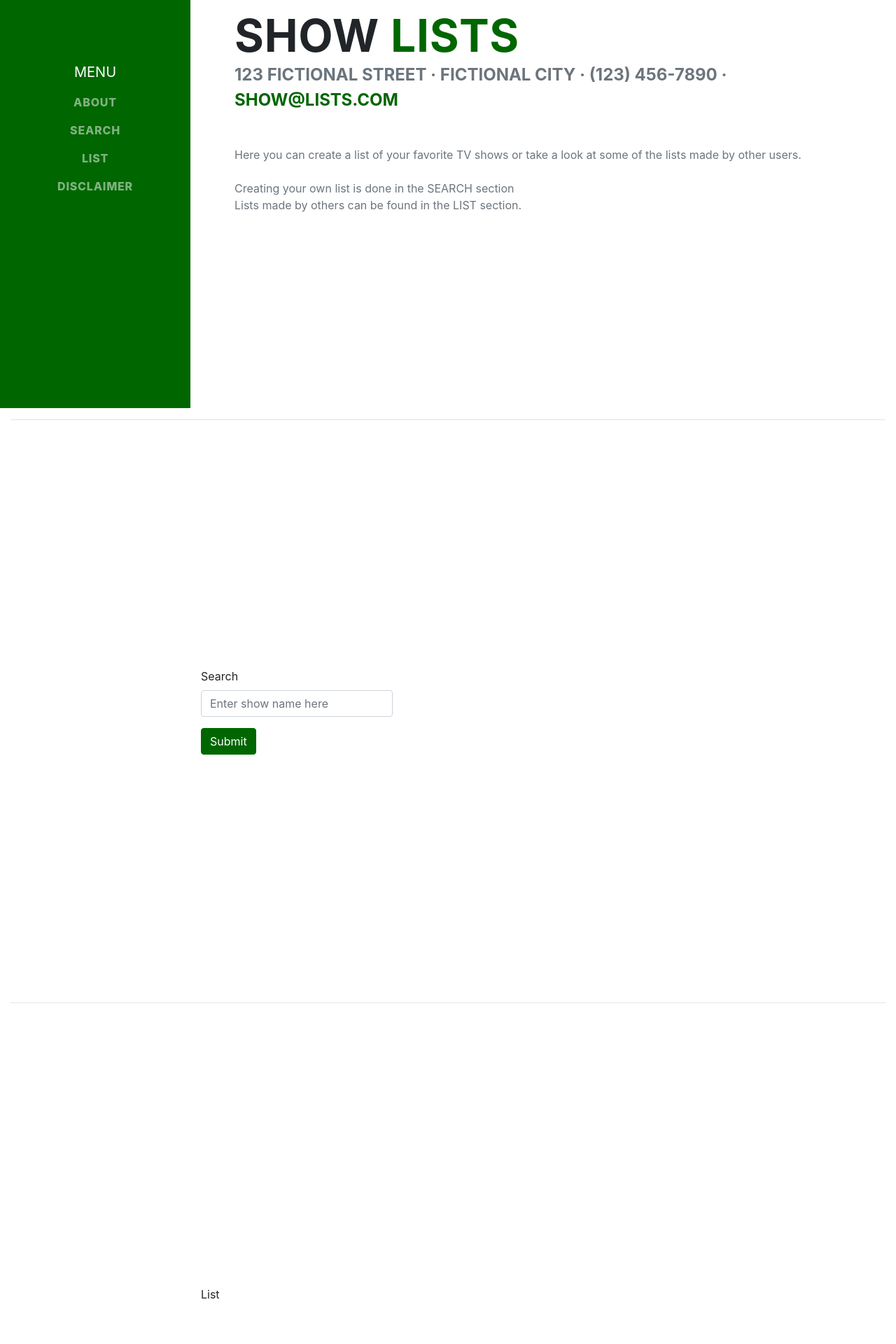
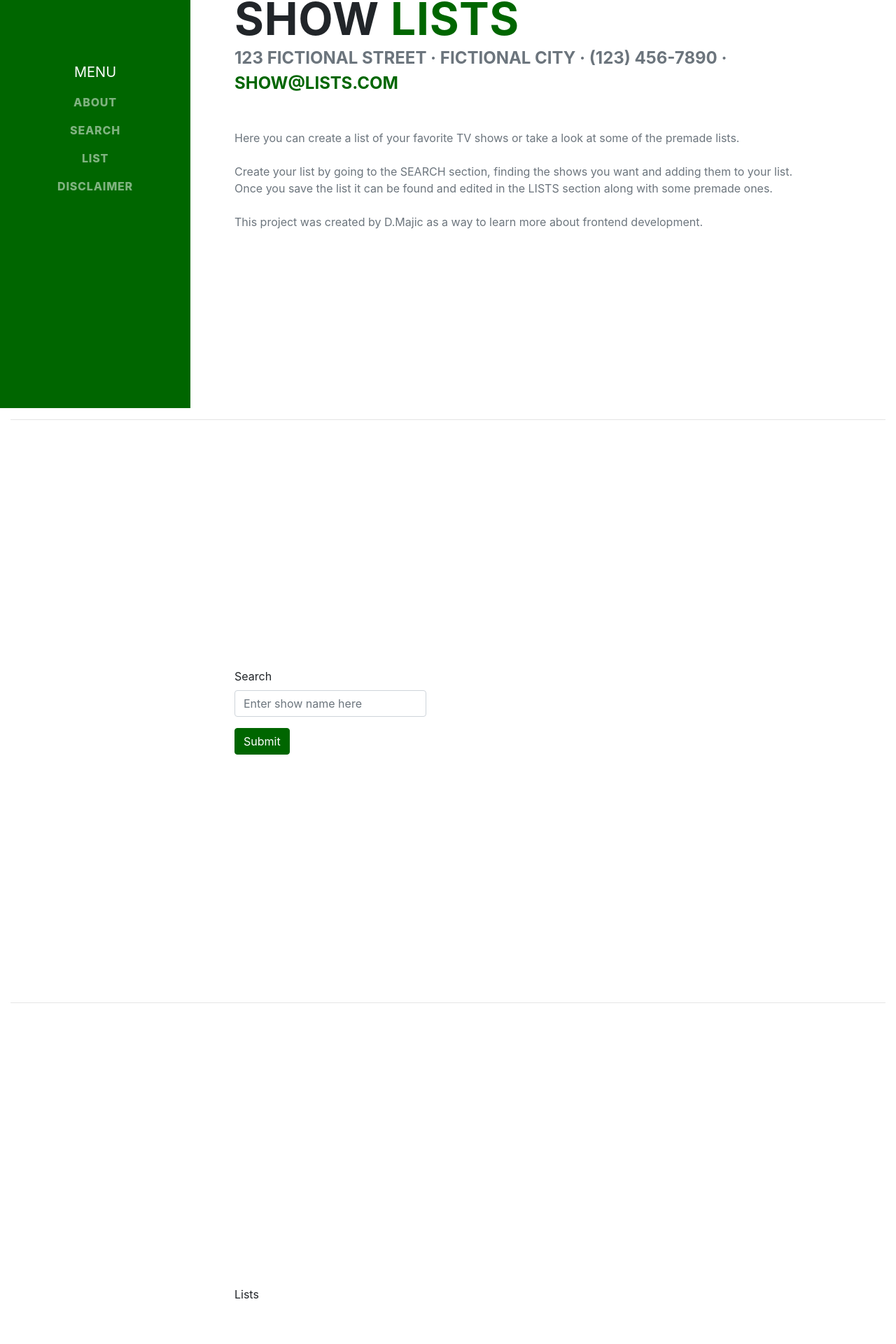
Before and after one commit to dmajic90/simple-website-preview, a React (Create React App) app: page / in a window 1280 px wide. Shown: the part 217-2137 px from the top of the page at 70% size. Built offline with nearby package versions, Linux system fonts and the light colour scheme.

Commit message:
minor text changes

```diff
--- a/src/components/content.jsx
+++ b/src/components/content.jsx
@@ -10,7 +10,7 @@ export default class Content extends Component {
   }
   render() {
     return (
-      <Container fluid={true}>
+      <Container fluid>
         <section id='about' className='content-section d-flex d-column'>
           <div className='content-wrapper my-auto text-left'>
             <h1 className='content-title m-0'>
@@ -24,28 +24,34 @@ export default class Content extends Component {
             </div>
             <div className='content-text text-secondary my-5'>
               Here you can create a list of your favorite TV shows or take a
-              look at some of the lists made by other users. <br />
+              look at some of the premade lists. <br />
               <br />
-              Creating your own list is done in the SEARCH section
+              Create your list by going to the SEARCH section, finding the shows
+              you want and adding them to your list.
               <br />
-              Lists made by others can be found in the LIST section.
+              Once you save the list it can be found and edited in the LISTS
+              section along with some premade ones.
+              <br />
+              <br />
+              This project was created by D.Majic as a way to learn more about
+              frontend development.
             </div>
           </div>
         </section>
         <hr />
         <section id='search' className='content-section d-flex d-column'>
-          <div className='my-auto text-left'>
+          <div className='content-wrapper my-auto text-left'>
             <SearchForm />
             <SearchResults />
           </div>
         </section>
         <hr />
-        <section id='list' className='content-section d-flex d-column'>
-          <div className='my-auto text-left'>List</div>
+        <section id='lists' className='content-section d-flex d-column'>
+          <div className='content-wrapper my-auto text-left'>Lists</div>
         </section>
         <hr />
         <section id='disclaimer' className='content-section d-flex d-column'>
-          <div className='my-auto text-left'>
+          <div className='content-wrapper my-auto text-left'>
             <div className='content-subhead mb-3 text-secondary'>
               Disclaimer
             </div>
@@ -53,8 +59,8 @@ export default class Content extends Component {
               This project was made as proof of concept and should not be used
               commercially.
               <br />
-              The API used in this project can be found{' '}
-              <a href='http://www.tvmaze.com/api'>here</a>.
+              The API used in this project was provided by TVmaze and it can be
+              found <a href='http://www.tvmaze.com/api'>here</a>.
             </div>
           </div>
         </section>
```
